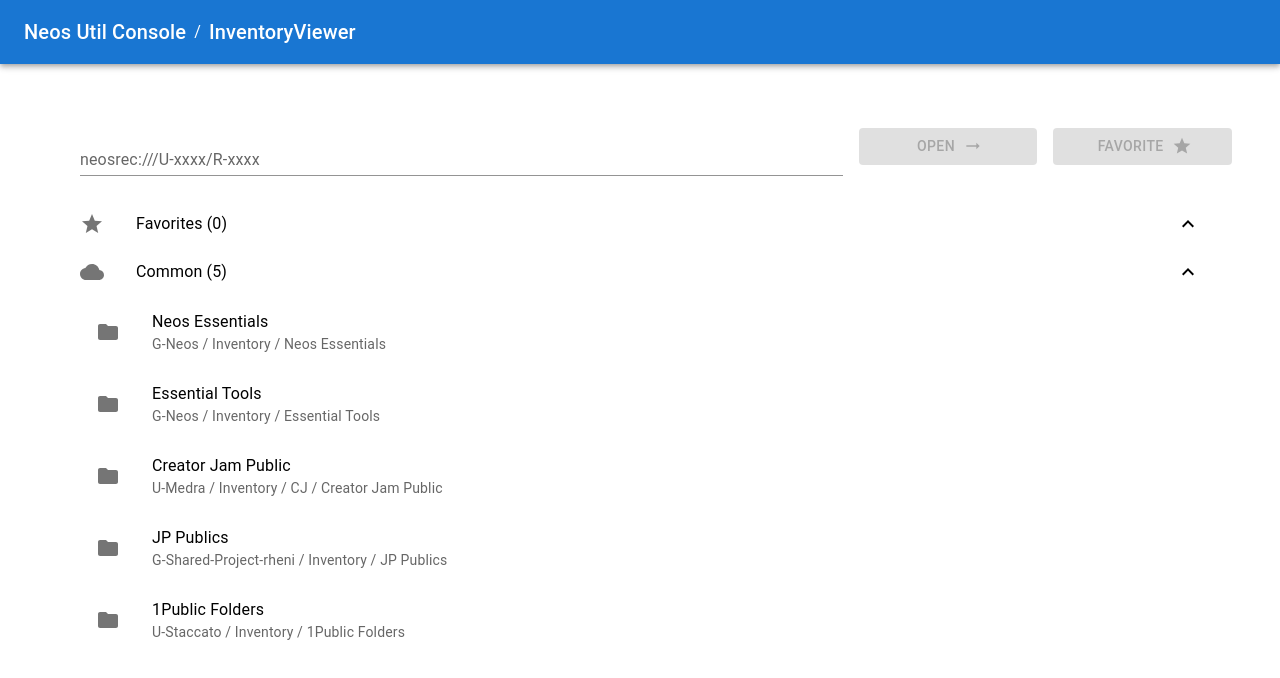
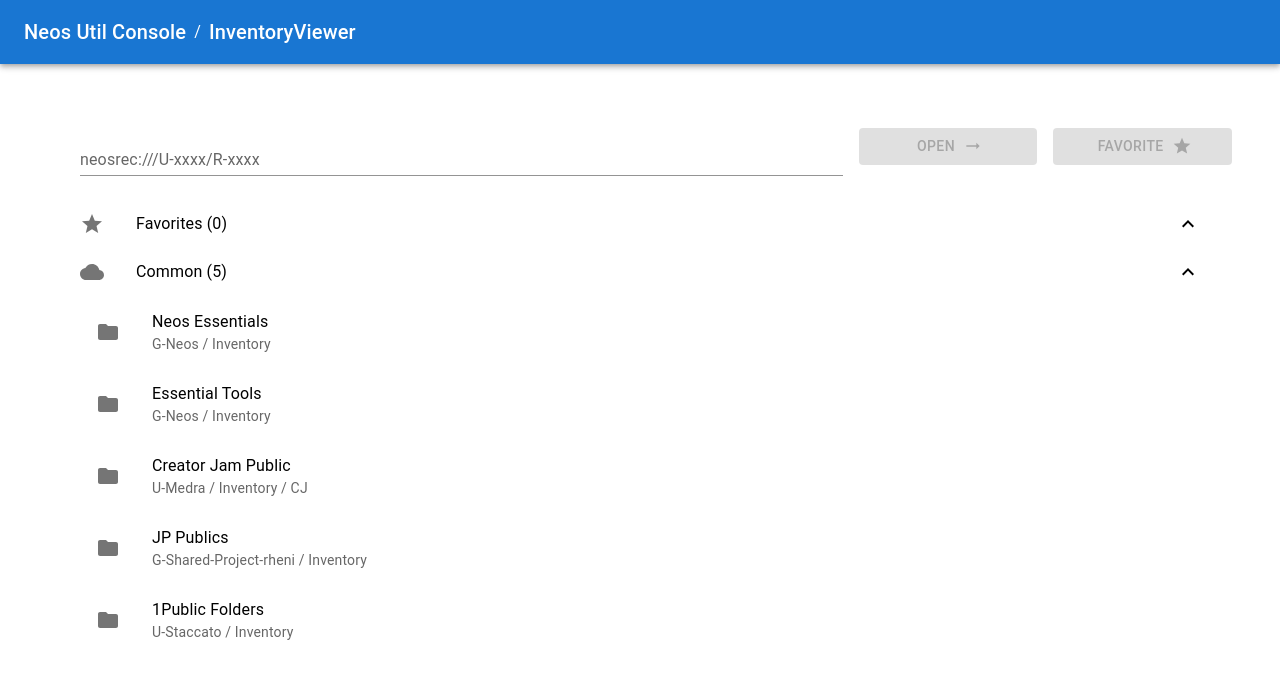
Before and after one commit to NeosSharedProject/neos-util-console, a Next.js app: page /inventory/v1/top in a window 1280 px wide. Shown: the top 678 px of the page. Built offline with nearby package versions, Linux system fonts and the light colour scheme.

Commit message:
fix: Temporarily change for it be moved correctly

```diff
--- a/pages/inventory/v1/top.tsx
+++ b/pages/inventory/v1/top.tsx
@@ -45,6 +45,7 @@
   ownerId,
   path,
   removeLink,
+  recordId,
 }: {
   name: string;
   ownerId: string;
@@ -67,7 +68,13 @@
   };
 
   const handleOpen = () => {
-    router.push(`viewer/${ownerId}/${path}`);
+    //https://github.com/rheniumNV/neos-util-console/issues/17
+    //一旦使えるようにする。
+    if (recordId) {
+      router.push(`link/${ownerId}/${recordId}`);
+    } else {
+      router.push(`viewer/${ownerId}/${path}/${name}`);
+    }
   };
 
   return (
@@ -254,27 +261,27 @@
               <LinkItem
                 name="Neos Essentials"
                 ownerId="G-Neos"
-                path="Inventory\Neos Essentials"
+                path="Inventory"
               />
               <LinkItem
                 name="Essential Tools"
                 ownerId="G-Neos"
-                path="Inventory\Essential Tools"
+                path="Inventory"
               />
               <LinkItem
                 name="Creator Jam Public"
                 ownerId="U-Medra"
-                path="Inventory\CJ\Creator Jam Public"
+                path="Inventory\CJ"
               />
               <LinkItem
                 name="JP Publics"
                 ownerId="G-Shared-Project-rheni"
-                path="Inventory\JP Publics"
+                path="Inventory"
               />
               <LinkItem
                 name="1Public Folders"
                 ownerId="U-Staccato"
-                path="Inventory\1Public Folders"
+                path="Inventory"
               />
             </List>
           </Collapse>
```
